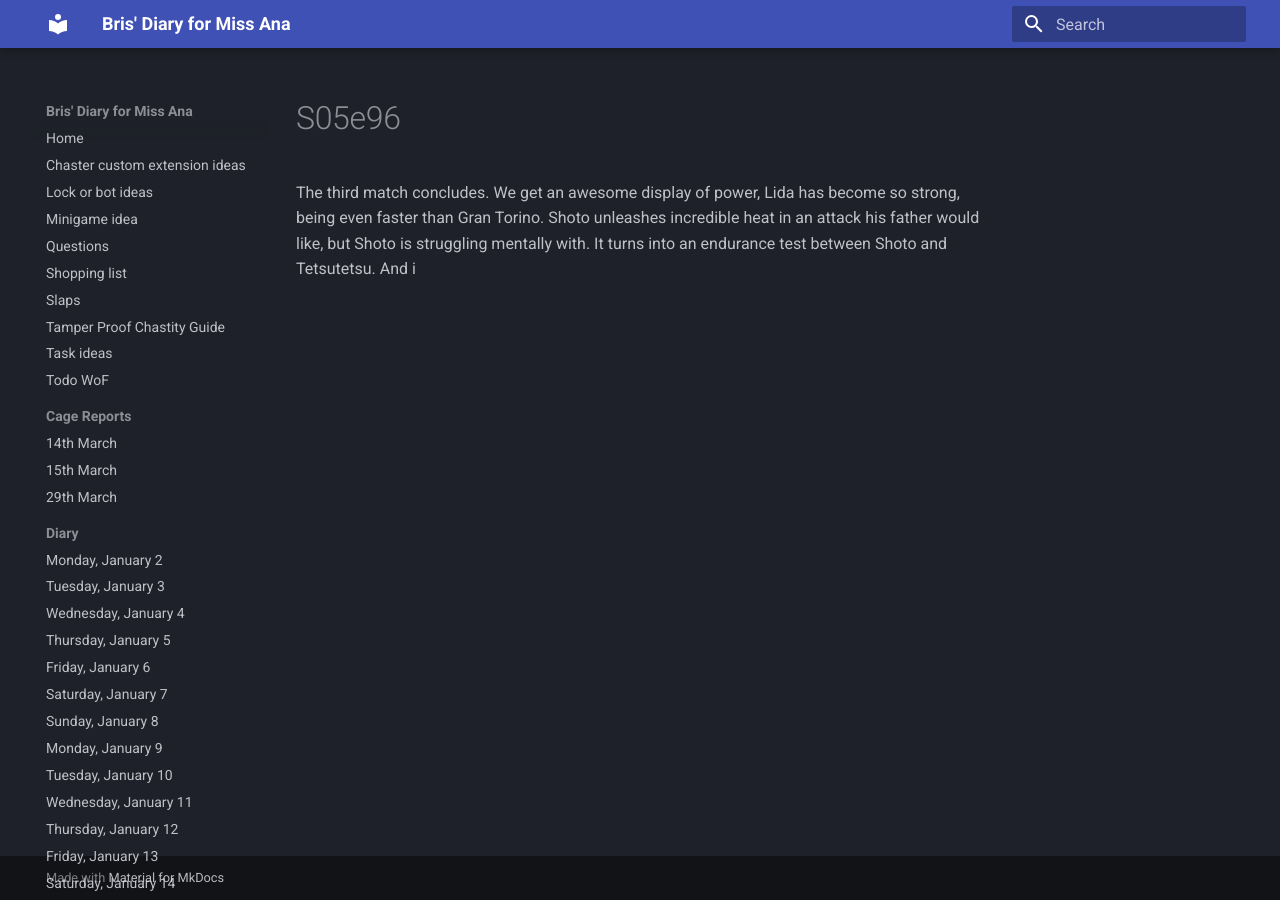
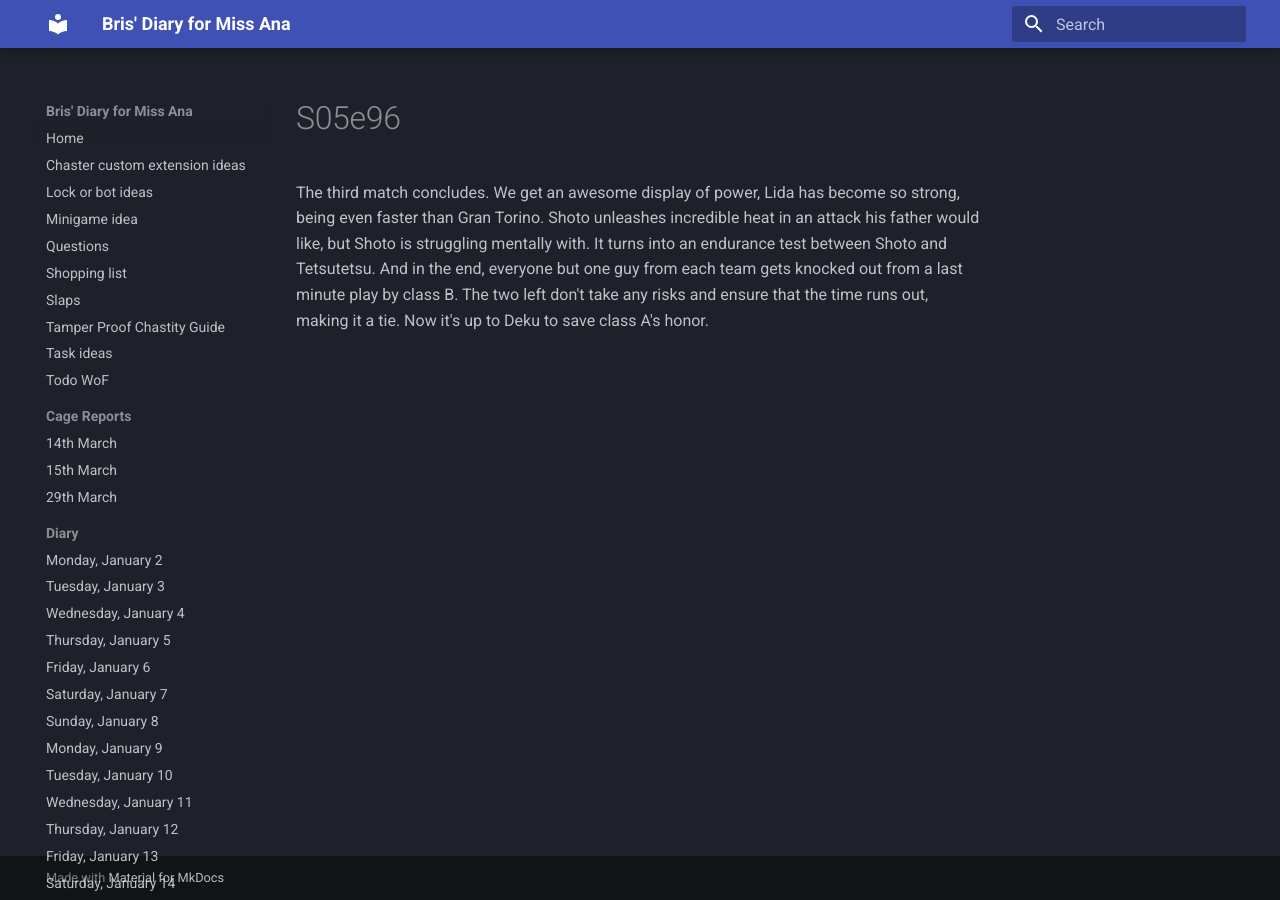
Before and after one commit to bris00/DFMA, an MkDocs documentation site: the page built from diary/Series/My Hero Academia/s05e96.md, in a window 1280 px wide. Built offline with MkDocs 1.6.1 and Material for MkDocs 9.7.7, drawn with Linux system fonts in a browser that asks for light colours.

Commit message:
vault backup: 2023-04-20 23:42:33
Affected files:
diary/.obsidian/workspace.json
diary/Series/My Hero Academia/s05e96.md
diary/Todo - WoF.md

```diff
--- a/diary/Series/My Hero Academia/s05e96.md
+++ b/diary/Series/My Hero Academia/s05e96.md
@@ -1 +1 @@
-The third match concludes. We get an awesome display of power, Lida has become so strong, being even faster than Gran Torino. Shoto unleashes incredible heat in an attack his father would like, but Shoto is struggling mentally with. It turns into an endurance test between Shoto and Tetsutetsu. And i
+The third match concludes. We get an awesome display of power, Lida has become so strong, being even faster than Gran Torino. Shoto unleashes incredible heat in an attack his father would like, but Shoto is struggling mentally with. It turns into an endurance test between Shoto and Tetsutetsu. And in the end, everyone but one guy from each team gets knocked out from a last minute play by class B. The two left don't take any risks and ensure that the time runs out, making it a tie. Now it's up to Deku to save class A's honor.
```
Also changed, not shown: diary/Todo - WoF.md (+1 -1 lines), 1 other file.
